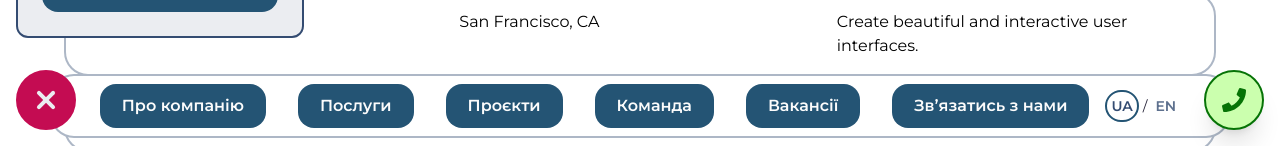
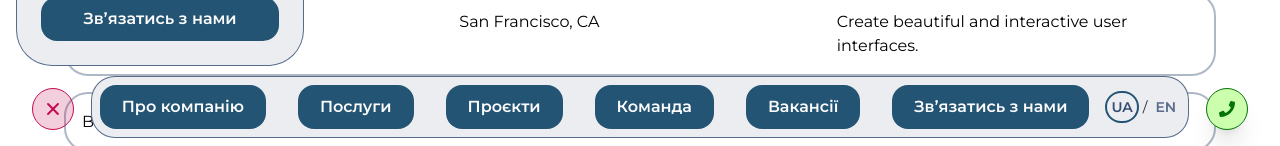
Before and after one commit to kkrasnoshchok/art-comfort, a Next.js app: page /vacancies in a window 1280 px wide. Both pictures are taken after a click on the link 46 px from the left and 754 px from the top of the page. Shown: the part 654-800 px from the top of the page. Built offline with nearby package versions, Linux system fonts and the light colour scheme.

Commit message:
feat: ui enhancements

```diff
--- a/src/components/header/Header.tsx
+++ b/src/components/header/Header.tsx
@@ -56,14 +56,15 @@ export const Header = () => {
 
   return (
     <>
+      {/* Call Button */}
       <Button
         className={clsxm(
           'header-call-button',
-          'fixed bottom-4 right-4 z-[51]',
+          'fixed bottom-4 right-8 z-[51]',
           'flex items-center',
-          'bg-success-bgStrong border-success-defaultStrong  rounded-full border-2 p-4 shadow-xl hover:scale-95'
+          'bg-success-bgStrong border-success-defaultStrong  rounded-full border p-3 shadow-xl hover:scale-95'
         )}
-        Icon={<FaPhone size={24} className='text-success-defaultStrong' />}
+        Icon={<FaPhone size={16} className='text-success-defaultStrong' />}
         theme='secondary'
         href='tel:+436609411059'
       />
@@ -73,43 +74,38 @@ export const Header = () => {
         theme='ghost'
         className={clsxm(
           'header-burger-menu group rounded-full transition-all',
-          'fixed bottom-4 left-4 z-[51] p-4',
-          'flex flex-col items-center justify-center gap-0.5',
-          'border-secondary-defaultStrong hover:border-primary-defaultStrong border-2',
-          'bg-secondary-bg',
-          menuOpened && 'bg-secondary-defaultStrong'
+          'fixed bottom-4 left-8 z-[51] p-3',
+          'flex flex-col items-center justify-center',
+          'border-primary-defaultStrong border',
+          'bg-primary-bg',
+          menuOpened && 'bg-secondary-bgStrong border-secondary-defaultStrong'
         )}
         Icon={
-          <div className='flex h-6 w-6 flex-col justify-center gap-1'>
-            <div
-              className={clsxm([
-                'bg-secondary-defaultStrong group-hover:bg-primary-defaultStrong h-1 w-6 rounded-xl transition-all',
-                menuOpened &&
-                  't-2/4 l-2/4 bg-primary-bg group-hover:bg-primary-bg absolute rotate-45',
-              ])}
-            />
-            <div
-              className={clsxm([
-                'bg-primary-defaultStrong group-hover:bg-secondary-defaultStrong h-1 w-6 rounded-xl transition-all',
-                menuOpened && 'hidden',
-              ])}
-            />
-            <div
-              className={clsxm([
-                'bg-secondary-defaultStrong group-hover:bg-primary-defaultStrong h-1 w-6 rounded-xl transition-all',
-                menuOpened &&
-                  't-2/4 l-2/4 bg-primary-bg group-hover:bg-primary-bg absolute -rotate-45',
-              ])}
-            />
+          <div className='flex h-4 w-4 flex-col justify-center gap-1'>
+            {Array(3)
+              .fill(0)
+              .map((_, index) => (
+                <div
+                  key={index}
+                  className={clsxm([
+                    'bg-primary-defaultStrong h-0.5 w-4 rounded-xl transition-all',
+                    menuOpened &&
+                      index !== 1 &&
+                      't-2/4 l-2/4 bg-secondary-defaultStrong absolute rotate-45',
+                    menuOpened && index === 1 && 'hidden',
+                    menuOpened && index === 2 && '-rotate-45',
+                  ])}
+                />
+              ))}
           </div>
         }
       />
       <motion.nav
         className={clsxm(
-          'fixed bottom-[108px] left-4 z-[51]',
+          'fixed bottom-20 left-4 z-[51]',
           'flex w-full flex-col items-start justify-start sm:w-72',
-          'gap-4 rounded-xl p-6',
-          'bg-primary-bg border-primary-defaultStrong border-2',
+          'gap-4 rounded-[36px] p-6',
+          'bg-primary-bg border-primary-defaultWeak border',
           menuOpened
             ? 'pointer-events-auto opacity-100'
             : 'pointer-events-none opacity-0',
@@ -147,7 +143,7 @@ export const Header = () => {
         exit={{ opacity: 0 }}
         className='fixed bottom-2 z-50 flex w-full items-center justify-center'
       >
-        <motion.div className='elative border-primary-bgStrong flex items-center justify-center rounded-3xl border-2 bg-white px-12 py-2'>
+        <motion.div className='elative border-primary-defaultWeak bg-primary-bg flex items-center justify-center rounded-3xl border p-2'>
           <div className={clsxm(['flex items-center gap-4'])}>
             {/* Nav */}
             <nav className='hidden items-center gap-8 xl:flex'>
--- a/src/components/statistics/StatisticsContainer.tsx
+++ b/src/components/statistics/StatisticsContainer.tsx
@@ -27,7 +27,7 @@ export const StatisticsContainer = () => (
     {statistics.map((statistic, index) => (
       <div
         key={index}
-        className='border-primary-bg flex flex-col items-center justify-center rounded-2xl border-2 bg-slate-100 bg-opacity-25 p-4 shadow-md'
+        className='border-primary-bg flex flex-col items-center justify-center rounded-2xl border bg-slate-100 bg-opacity-25 p-4 shadow-sm'
       >
         <CountUp useEasing start={0} end={statistic.value} duration={2.5}>
           {({ countUpRef, start }) => (
--- a/src/sections/Contacts/ContactsSection.tsx
+++ b/src/sections/Contacts/ContactsSection.tsx
@@ -61,8 +61,7 @@ export const ContactsSection = () => {
         viewport={{ amount: 0.4, once: true }}
         className={clsxm(
           'flex w-11/12 flex-col p-8 lg:flex-row',
-          'bg-primary-bg rounded-3xl'
-          // 'border-primary-bg rounded-[36px] border-2 bg-gray-50 shadow-lg backdrop-blur-md bg-opacity-25'
+          'border-primary-defaultStrong rounded-[48px] border shadow-md'
         )}
       >
         <div className='flex w-full flex-col items-center lg:w-1/3 lg:items-start'>
--- a/src/sections/News/NewsSection.tsx
+++ b/src/sections/News/NewsSection.tsx
@@ -37,10 +37,7 @@ export const NewsSection = () => {
         initial='hidden'
         whileInView='visible'
         viewport={{ amount: 0.1, once: true }}
-        className={clsxm(
-          'flex w-11/12 flex-col bg-opacity-25 p-8'
-          // 'border-primary-bg rounded-[36px] border-2 bg-gray-50 shadow-xl backdrop-blur-2xl'
-        )}
+        className={clsxm('flex w-11/12 flex-col bg-opacity-25 py-8')}
       >
         <h1 className='h1 text-primary-defaultStrong'>Новини</h1>
         {/* News Container */}
@@ -50,7 +47,7 @@ export const NewsSection = () => {
               key={index}
               className={clsxm(
                 'group mt-4 flex flex-row rounded-3xl p-4',
-                'border-primary-defaultWeak border-2 bg-gray-50 bg-opacity-50'
+                'border-primary-defaultWeak border bg-gray-50 bg-opacity-50'
               )}
               variants={itemVariants}
               initial='hidden'
--- a/src/sections/Services/ServicesSection.tsx
+++ b/src/sections/Services/ServicesSection.tsx
@@ -110,13 +110,10 @@ export const ServicesSection = () => {
         initial='hidden'
         whileInView='visible'
         viewport={{ amount: 0.1, once: true }}
-        className={clsxm(
-          'grid w-11/12 grid-cols-2 overflow-hidden'
-          // 'bg-gray-50 bg-opacity-25 shadow-xl backdrop-blur-2xl border-primary-bg rounded-[36px] border-2',
-        )}
+        className={clsxm('grid w-11/12 grid-cols-2 overflow-hidden')}
       >
         {/* Left */}
-        <motion.div className='p-8'>
+        <motion.div className='py-8 pr-8'>
           <motion.h1 className='h1 text-primary-default'>Послуги</motion.h1>
           <motion.div className='mt-4 flex flex-col'>
             {services.slice(0, 5).map((service, index) => {
@@ -134,7 +131,7 @@ export const ServicesSection = () => {
                   <div
                     className={clsxm(
                       'flex cursor-pointer flex-row items-center justify-between',
-                      'border-primary-default rounded-2xl border-2 p-4 transition duration-500',
+                      'border-primary-default rounded-2xl border p-4 transition duration-500',
                       'hover:shadow-primary-default hover:scale-[1.01] hover:shadow-sm',
                       'active:scale-[0.99]',
                       isActive &&
--- a/src/sections/Welcome/WelcomeSection.tsx
+++ b/src/sections/Welcome/WelcomeSection.tsx
@@ -23,18 +23,18 @@ export const WelcomeSection = () => {
         <h1 className='text-primary-default uppercase'>
           Мистецтво створення комфорту
         </h1>
-        <p className='text-primary-defaultStrong border-primary-bg mt-6 w-1/2 rounded-xl border bg-slate-50 bg-opacity-20 p-3 shadow-lg backdrop-blur-2xl'>
+        <p className='text-primary-defaultStrong border-primary-bg mt-6 w-1/2 rounded-3xl border bg-slate-50 bg-opacity-20 p-3 shadow-lg backdrop-blur-2xl'>
           Ласкаво просимо до Art-Comfort, де інновації зустрічають комфорт у
           сфері HVAC! Як ваш надійний партнер з опалення, вентиляції та
           кондиціювання повітря, ми пишаємося тим, що пропонуємо безпрецедентні
           рішення, які переосмислюють ваше відчуття внутрішнього комфорту.
         </p>
-        <p className='text-primary-defaultStrong border-primary-bg mt-4 w-1/2 rounded-xl border bg-slate-50 bg-opacity-20 p-3 shadow-lg backdrop-blur-2xl'>
+        <p className='text-primary-defaultStrong border-primary-bg mt-4 w-1/2 rounded-3xl border bg-slate-50 bg-opacity-20 p-3 shadow-lg backdrop-blur-2xl'>
           Наша команда кваліфікованих професіоналів прагне надавати
           індивідуальні рішення, які надають пріоритет ефективності, сталості та
           передусім, вашому абсолютному комфорту.
         </p>
-        <p className='text-primary-defaultStrong border-primary-bg mt-4 w-1/2 rounded-xl border bg-slate-50 bg-opacity-20 p-3 shadow-lg backdrop-blur-2xl'>
+        <p className='text-primary-defaultStrong border-primary-bg mt-4 w-1/2 rounded-3xl border bg-slate-50 bg-opacity-20 p-3 shadow-lg backdrop-blur-2xl'>
           Відкрийте нову еру кліматичного контролю з Art-Comfort, де кожен
           проект - це шедевр, а ваш комфорт - наше полотно. Ласкаво просимо в
           світ, де опалення та охолодження стають видом мистецтва - ласкаво
```
Also changed, not shown: src/sections/Projects/ProjectsSection.tsx (+4 -8 lines).
